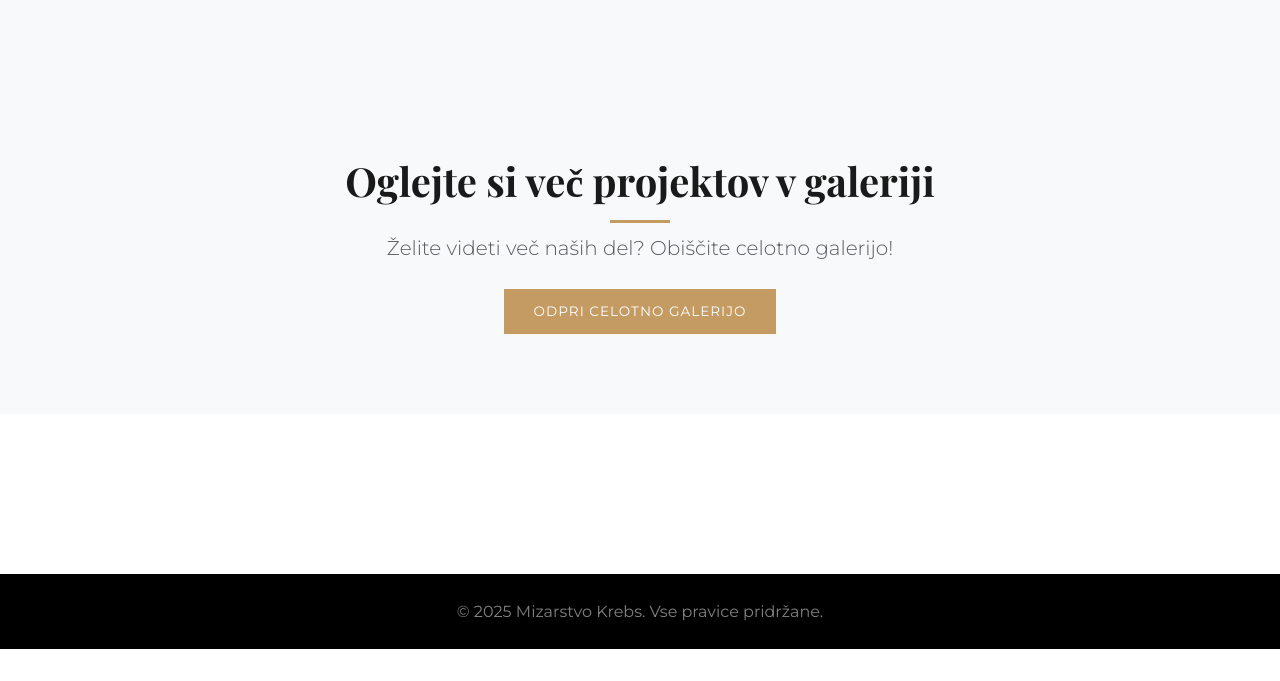
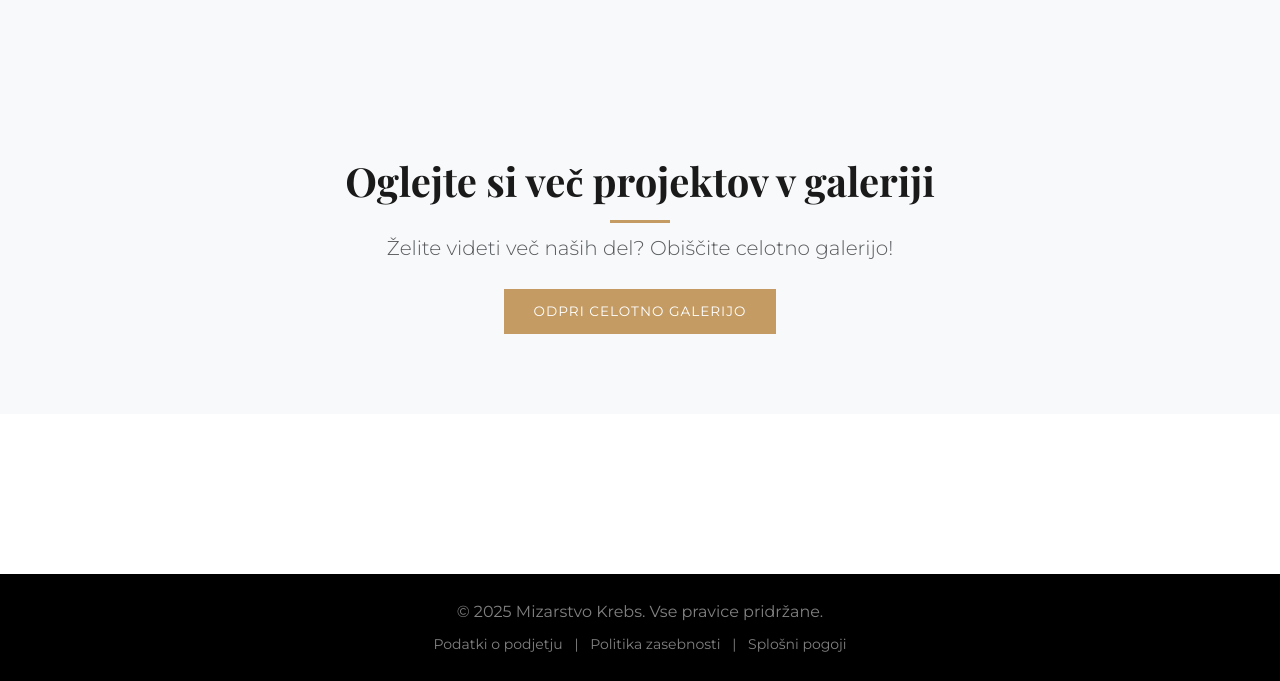
Before and after one commit to gasper101/mizarstvo, a plain HTML site: page izdelki.html in a window 1280 px wide. Shown: the part 1824-2505 px from the top of the page. Before the commit the page ends 2473 px from the top, so only its background shows below. Drawn offline with nearby package versions, Linux system fonts and the light colour scheme; a web font is replaced by a local one.

Commit message:
footer na vseh

```diff
--- a/izdelki.html
+++ b/izdelki.html
@@ -186,7 +186,12 @@
 
     <footer class="bg-black py-4 text-center text-white-50">
         <div class="container">
-            <p class="mb-0">&copy; 2025 Mizarstvo Krebs. Vse pravice pridržane.</p>
+            <p class="mb-2">&copy; 2025 Mizarstvo Krebs. Vse pravice pridržane.</p>
+            <div class="small">
+                <a href="podatki.html" class="text-white-50 text-decoration-none mx-2">Podatki o podjetju</a> |
+                <a href="zasebnost.html" class="text-white-50 text-decoration-none mx-2">Politika zasebnosti</a> |
+                <a href="pogoji.html" class="text-white-50 text-decoration-none mx-2">Splošni pogoji</a>
+            </div>
         </div>
     </footer>
 
```
Also changed, not shown: kuhinje.html (+6 -1 lines), pohistvo.html (+6 -1 lines), prostori.html (+6 -1 lines), stopnice.html (+6 -1 lines), vrata.html (+6 -1 lines).
